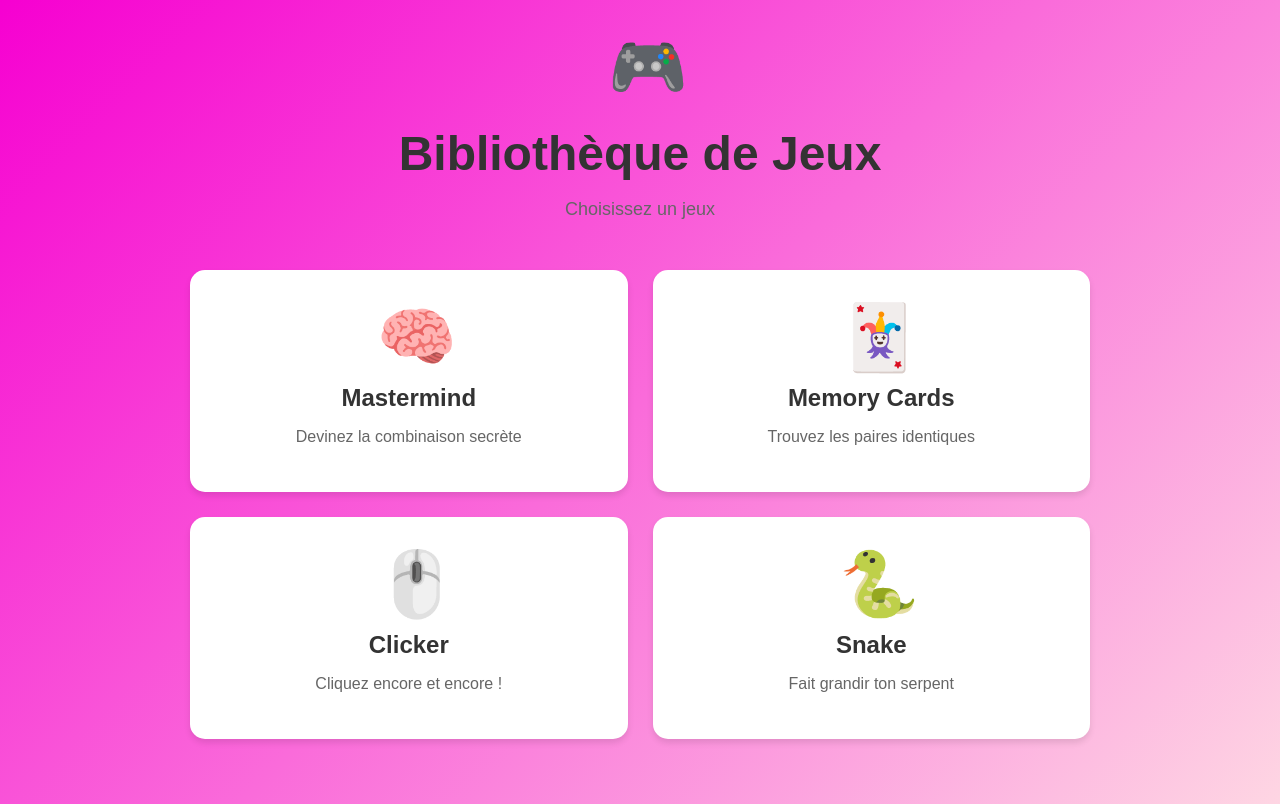
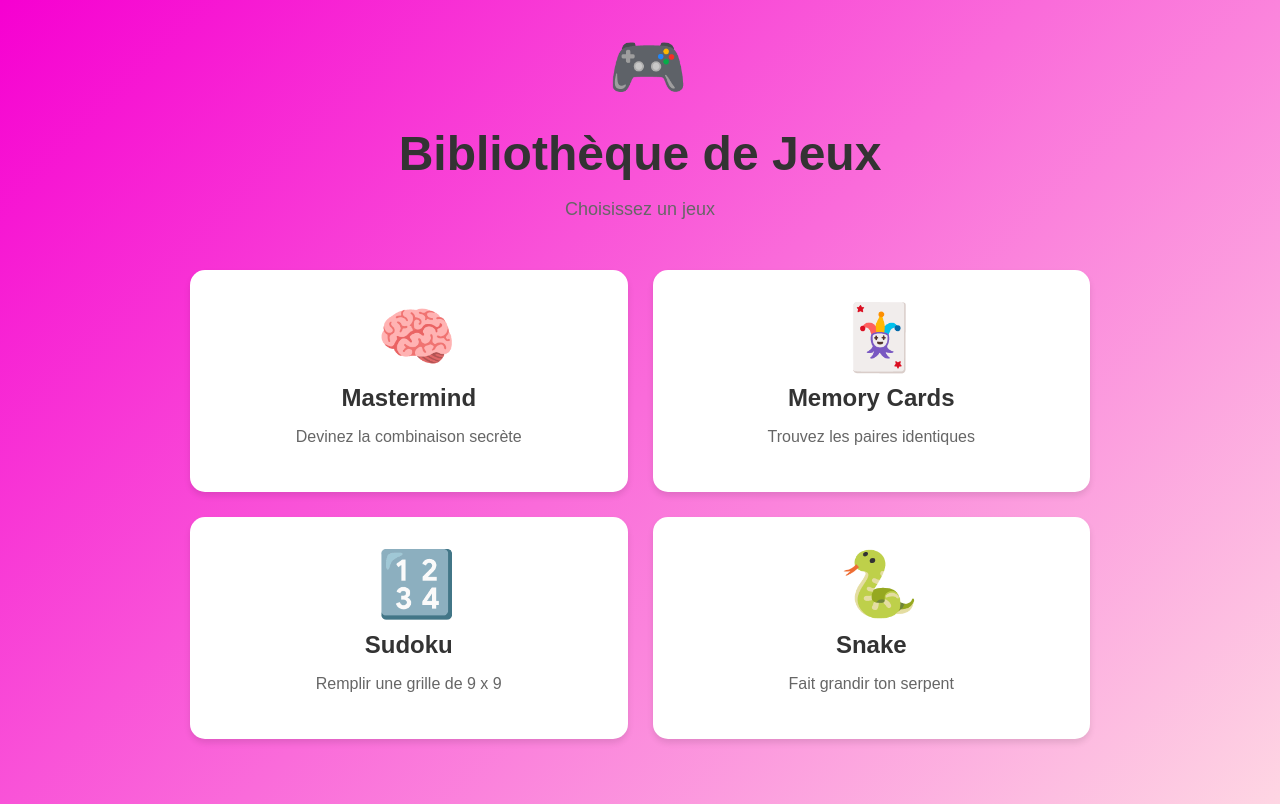
Before and after one commit to dapior2203/Bibliogames, a plain HTML site: page index.html in a window 1280 px wide. Drawn offline with Linux system fonts and the light colour scheme.

Commit message:
Update index.html

```diff
--- a/index.html
+++ b/index.html
@@ -33,11 +33,11 @@
                 <p class="description-jeux">Trouvez les paires identiques</p>
             </div></a>
 
-            <!--CLICKER-->
+            <!--Sudoku-->
             <a href="Sudoku/index.html"><div class="jeux">
-                <div class="icon">🖱️</div>
-                <h2 class="titre-jeux">Clicker</h2>
-                <p class="description-jeux">Cliquez encore et encore !</p>
+                <div class="icon">🔢</div>
+                <h2 class="titre-jeux">Sudoku</h2>
+                <p class="description-jeux">Remplir une grille de 9 x 9</p>
             </div></a>
 
             <!--2048
```
